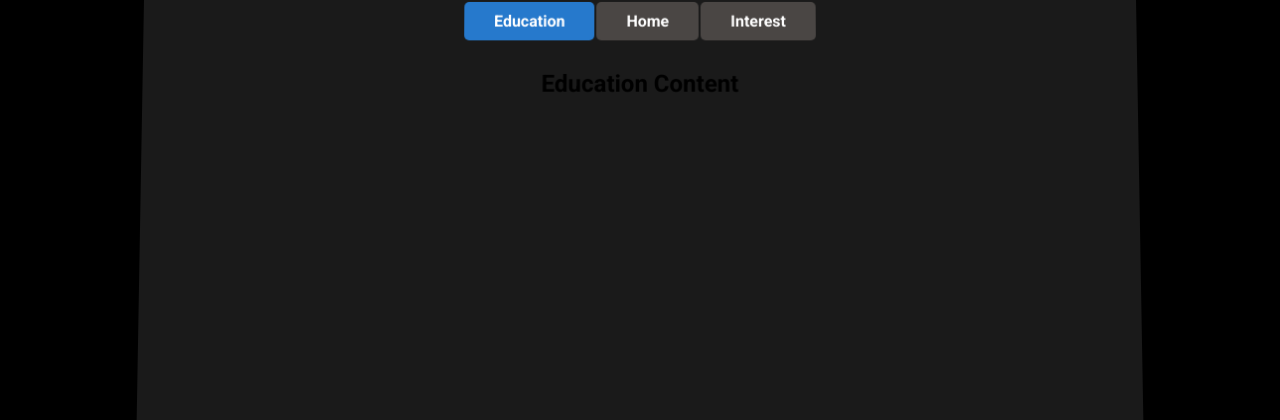
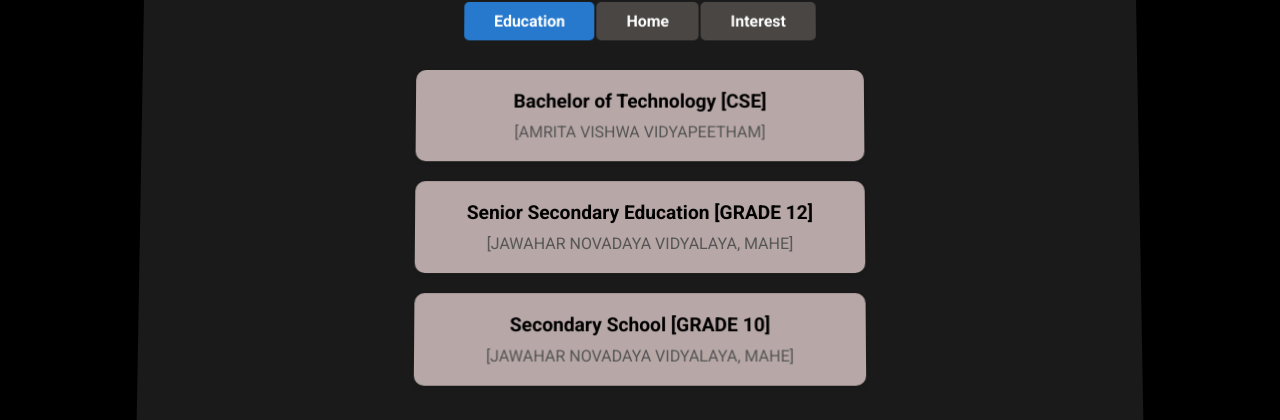
Before and after one commit to ASWINBABUKV/REACT_PORTFOLIO, a React (Create React App) app: page / in a window 1280 px wide. Both pictures are taken after a click on the button "Education". Shown: the part 1922-2342 px from the top of the page. Built offline with nearby package versions, Linux system fonts and the light colour scheme.

Commit message:
modified css, added education section

```diff
--- a/src/components/About.css
+++ b/src/components/About.css
@@ -65,3 +65,34 @@
   font-size: 1.5rem;
   font-weight: bold;
 }
+.education-container {
+  display: flex;
+  flex-direction: column;
+  align-items: center;
+}
+
+.education-item {
+  text-align: center;
+  width: 450px;
+  padding: 20px;
+  margin-bottom: 20px;
+  background-color: #b7a7a7;
+  border-radius: 10px;
+  box-shadow: 0 2px 4px rgba(0, 0, 0, 0.1);
+  transition: transform 0.3s ease-in-out;
+}
+
+.education-item:hover {
+  transform: translateY(-5px);
+}
+
+.education-item h3 {
+  font-size: 1.2rem;
+  font-weight: bold;
+  margin-bottom: 10px;
+}
+
+.education-item p {
+  font-size: 1rem;
+  color: #555555;
+}
--- a/src/components/About.js
+++ b/src/components/About.js
@@ -33,9 +33,51 @@
           </button>
         </div>
         <div className="content">
-          {activeTab === "Education" && <h2>Education Content</h2>}
-          {activeTab === "Home" && <h2>Home Content</h2>}
-          {activeTab === "Interest" && <h2>Interest Content</h2>}
+          {activeTab === "Education" && (
+            <div>
+              <div className="education-container">
+                <div className="education-item">
+                  <h3>Bachelor of Technology [CSE]</h3>
+                  <p>[AMRITA VISHWA VIDYAPEETHAM]</p>
+                </div>
+                <div className="education-item">
+                  <h3>Senior Secondary Education [GRADE 12]</h3>
+                  <p>[JAWAHAR NOVADAYA VIDYALAYA, MAHE]</p>
+                </div>
+                <div className="education-item">
+                  <h3>Secondary School [GRADE 10]</h3>
+                  <p>[JAWAHAR NOVADAYA VIDYALAYA, MAHE]</p>
+                </div>
+              </div>
+            </div>
+          )}
+          {activeTab === "Home" && (
+            <div>
+              <h2>Home Content</h2>
+              <p>Location: [Your Location]</p>
+            </div>
+          )}
+          {activeTab === "Interest" && (
+            <div>
+              <h2>Interest Content</h2>
+              <div>
+                <h3>Technical</h3>
+                <ul>
+                  <li>Web Development</li>
+                  <li>Machine Learning</li>
+                  <li>Data Science</li>
+                </ul>
+              </div>
+              <div>
+                <h3>Non-Technical</h3>
+                <ul>
+                  <li>Cricket</li>
+                  <li>Football</li>
+                  <li>NCC</li>
+                </ul>
+              </div>
+            </div>
+          )}
         </div>
       </div>
     </div>
--- a/src/components/Who.css
+++ b/src/components/Who.css
@@ -60,12 +60,11 @@
 }
 
 .icons > * {
-  font-size: 2rem; /* Adjust the size as desired */
+  font-size: 2rem;
   margin: 0 10px;
-  color: #ffffff; /* Change the color to your preferred color */
+  color: #ffffff;
 }
 
-/* If you want to change the color on hover */
 .icons > *:hover {
-  color: #3878d7; /* Change the hover color */
+  color: #3878d7;
 }
```
